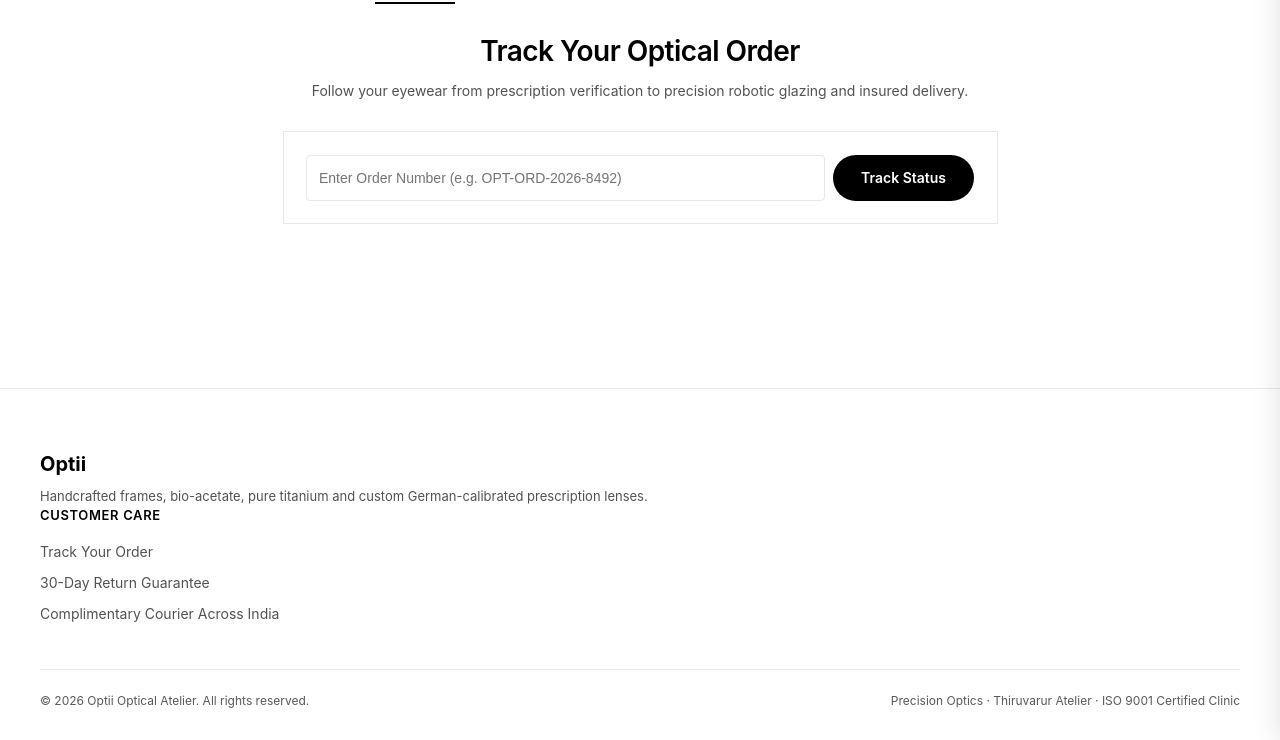
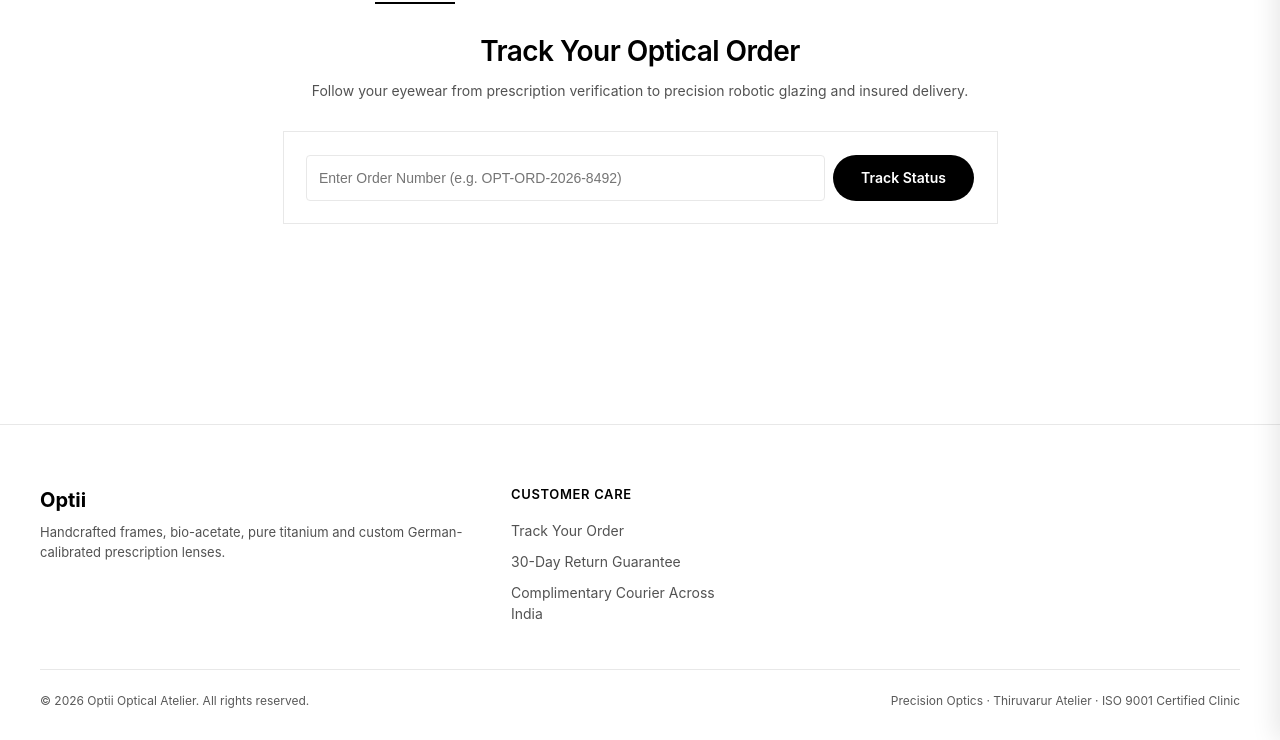
Before and after one commit to shafee777/Vision_Tvr, a website: page public/track.html in a window 1280 px wide. Shown: the part 60-800 px from the top of the page. Drawn offline with Linux system fonts and the light colour scheme.

Commit message:
AUD-12,AUD-19: unify Thiruvarur clinic address and align track footer grid

```diff
--- a/public/track.html
+++ b/public/track.html
@@ -76,7 +76,7 @@
 
   <!-- 4. FOOTER -->
   <footer class="site-footer" style="margin-top: auto;">
-    <div class="footer-container">
+    <div class="footer-top-grid">
       <div>
         <div style="font-size: 20px; font-weight: 700; margin-bottom: 8px;">Optii</div>
         <p style="font-size: 13px; color: var(--color-ink-secondary); line-height: 1.5;">Handcrafted frames, bio-acetate, pure titanium and custom German-calibrated prescription lenses.</p>
```
Also changed, not shown: public/index.html (+1 -1 lines).
